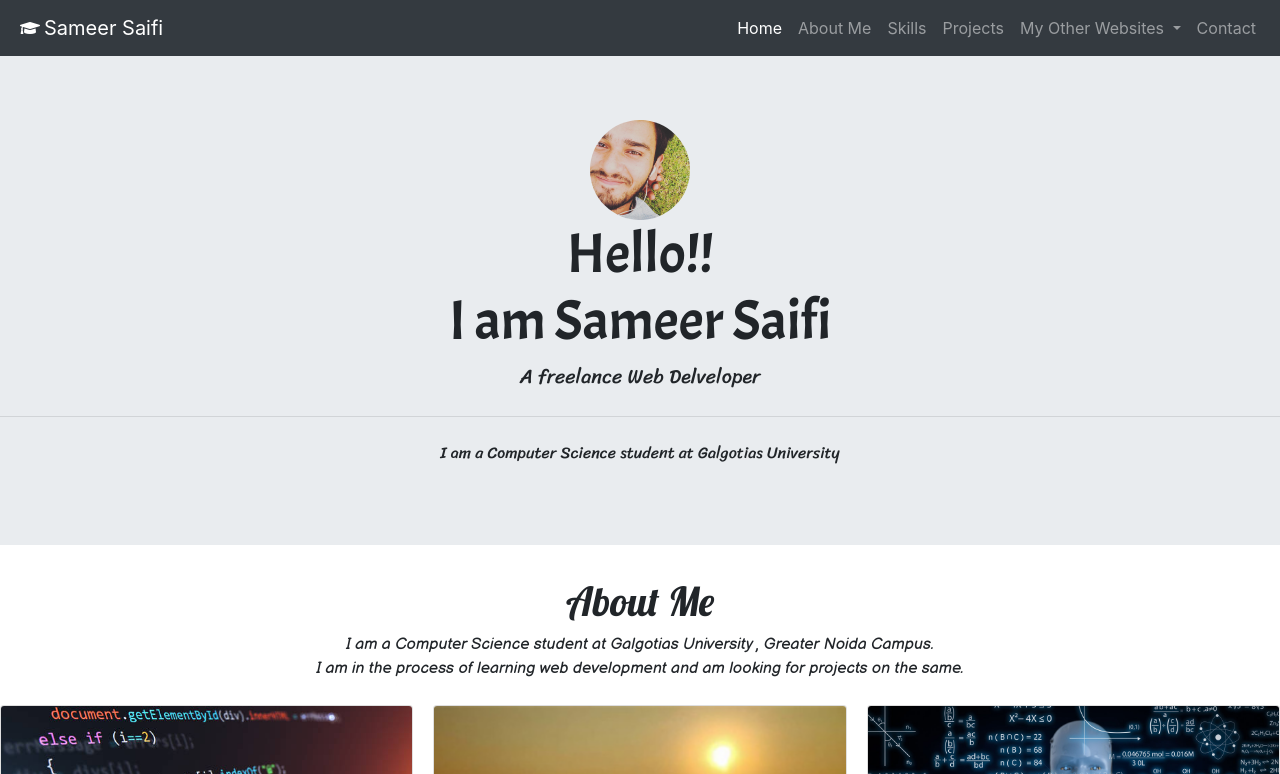
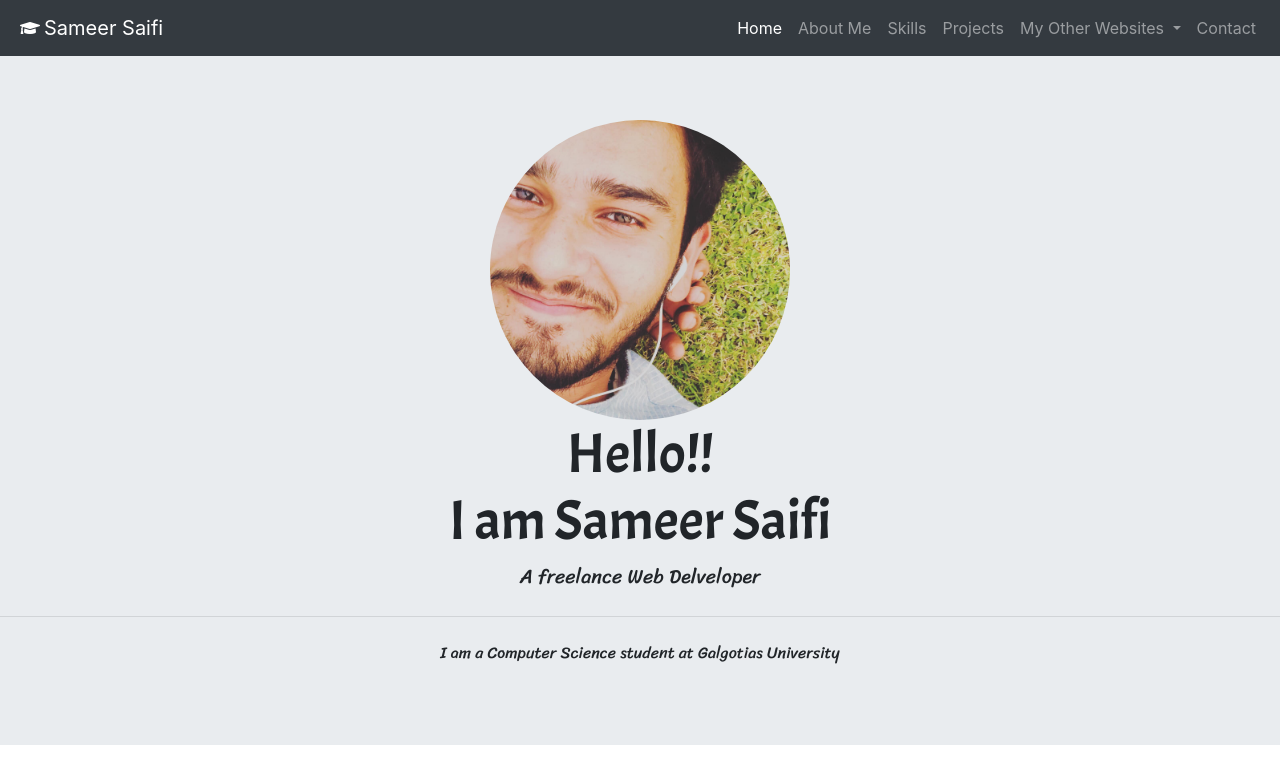
Before and after one commit to saifi09sameer/My-Personal-Website, a website: page index.html in a window 1280 px wide. Shown: the top 774 px of the page. Drawn offline with nearby package versions, Linux system fonts and the light colour scheme; a web font is replaced by a local one.

Commit message:
Sameer
Changed

```diff
--- a/index.html
+++ b/index.html
@@ -75,7 +75,7 @@
 
 
   <div class="jumbotron jumbotron-fluid myheader">
-    <img src="Imagesnew/DP bright.JPG" height="100px"  class="profilepic">
+    <img src="Imagesnew/DP bright.JPG" height="300px"  class="profilepic">
     <h1 class="display-4">Hello!!<br>I am Sameer Saifi</h1>
     <p class="lead">A freelance Web Delveloper</p>
     <hr class="my-4">
```
